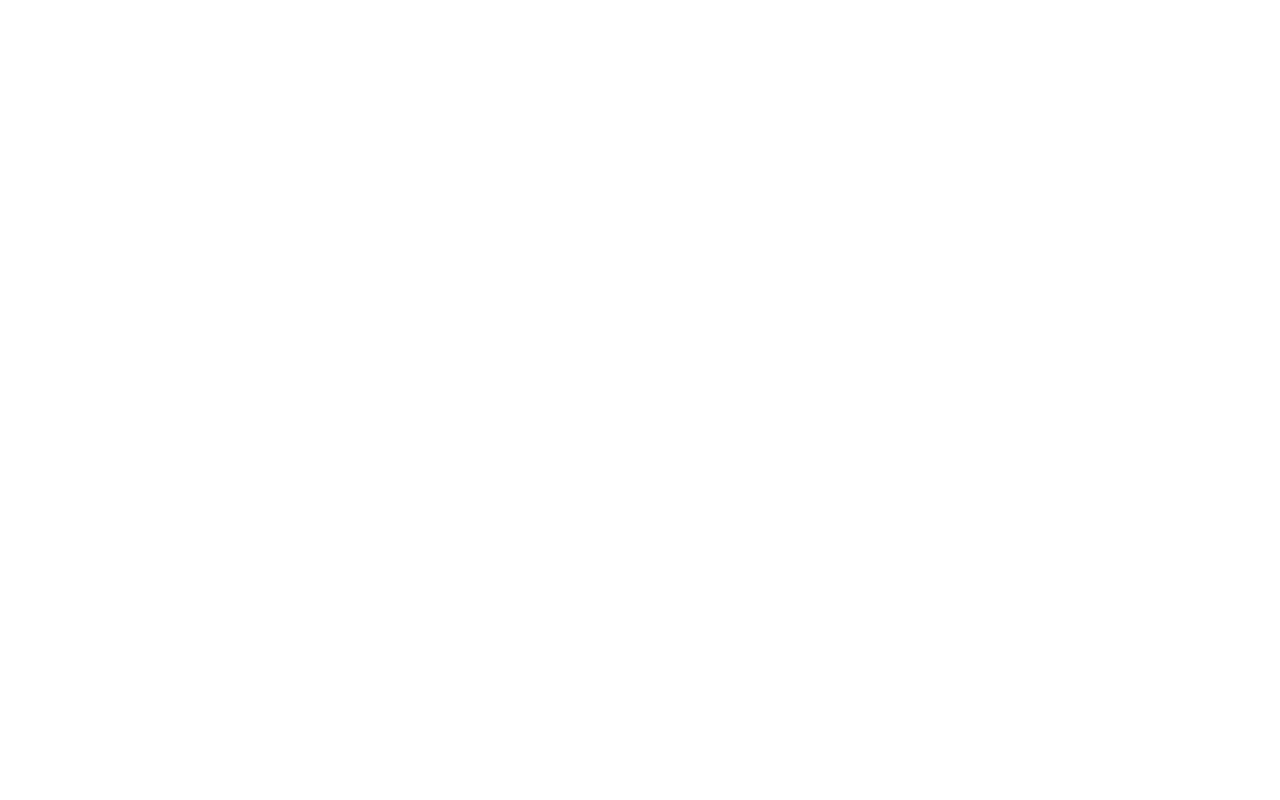
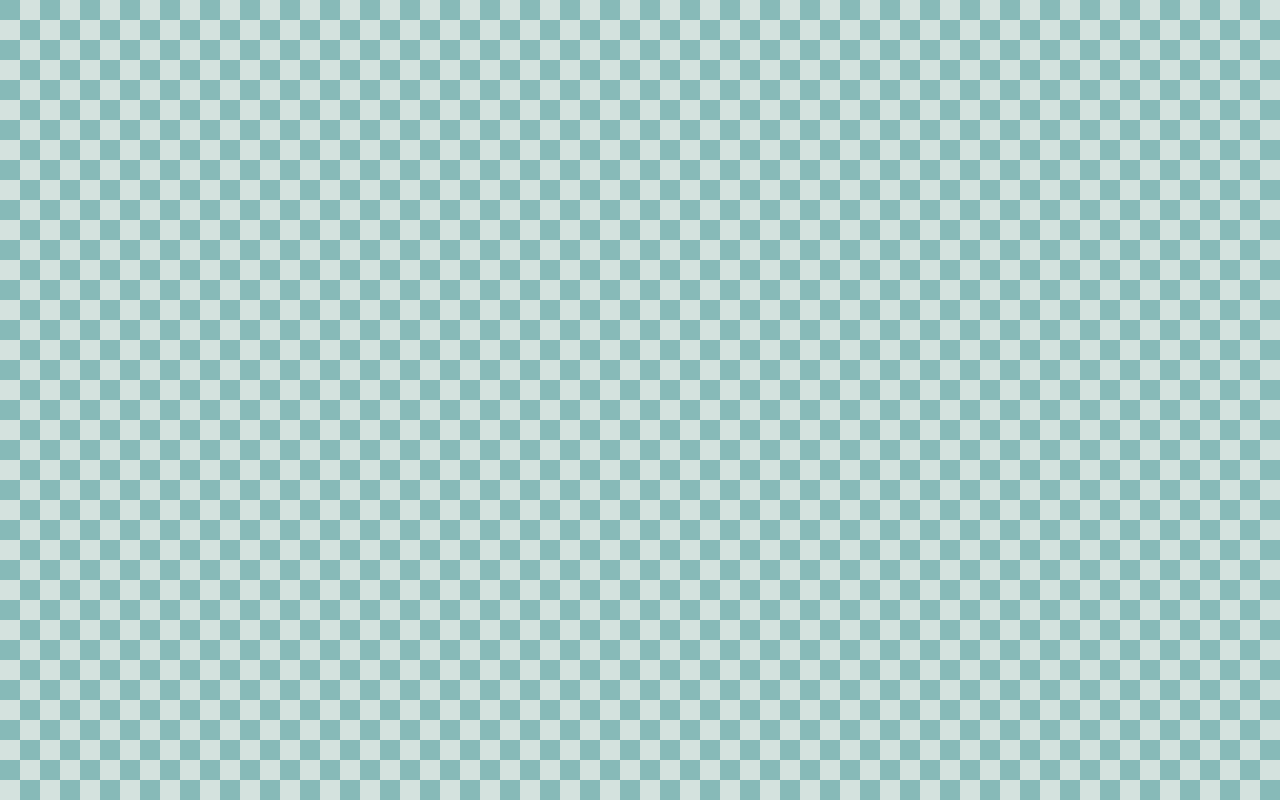
Before and after one commit to JackJterry05/personal-portfolio, a plain HTML site: page index.html in a window 1280 px wide. Shown: the top 800 px of the page. Drawn offline with Linux system fonts and the light colour scheme.

Commit message:
Add scrolling bg

```diff
--- a/index.html
+++ b/index.html
@@ -7,6 +7,8 @@
     <link rel="stylesheet" type="text/css" href="pages/style.css">
 </head>
 <body>
-
+    <div class="container">
+        <div class="infinite-scroll"></div>
+    </div>
 </body>
 </html>
--- a/pages/style.css
+++ b/pages/style.css
@@ -5,3 +5,23 @@
 * {
     margin: 0;
 }
+
+.container {
+    overflow: hidden;
+}
+
+.infinite-scroll {
+    background: url(/imgs/CheckerL.png) repeat;
+    height: 1600px;
+    width: 1600px;
+    animation: scroll 5s linear infinite;
+}
+
+@keyframes scroll{
+    0% {
+      transform: translate3d(0, 0, 0);
+    }
+    100% {
+      transform: translate3d(-80px, -80px, 0);
+    }
+  }
```
Also changed, not shown: imgs/CheckerL.png (added).
